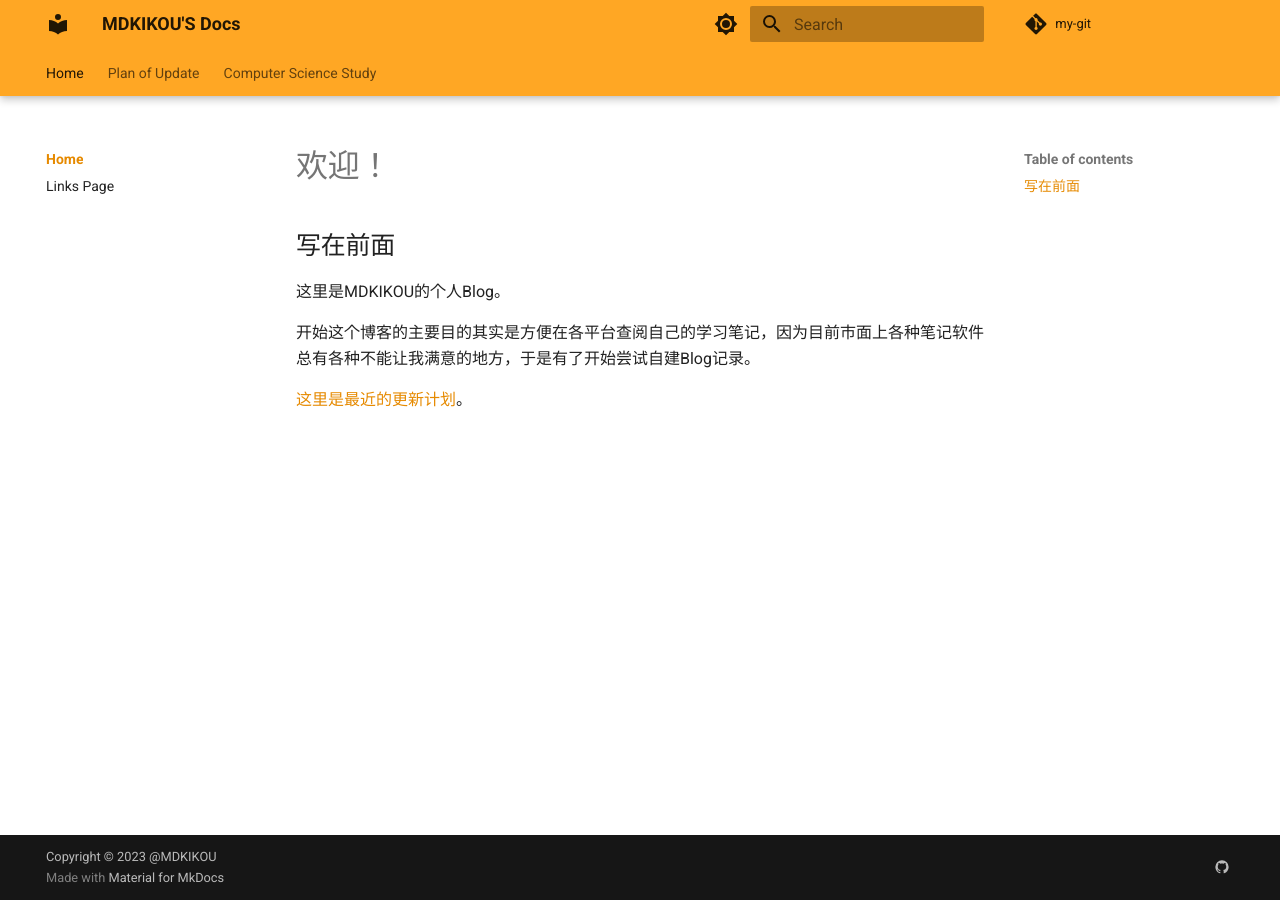
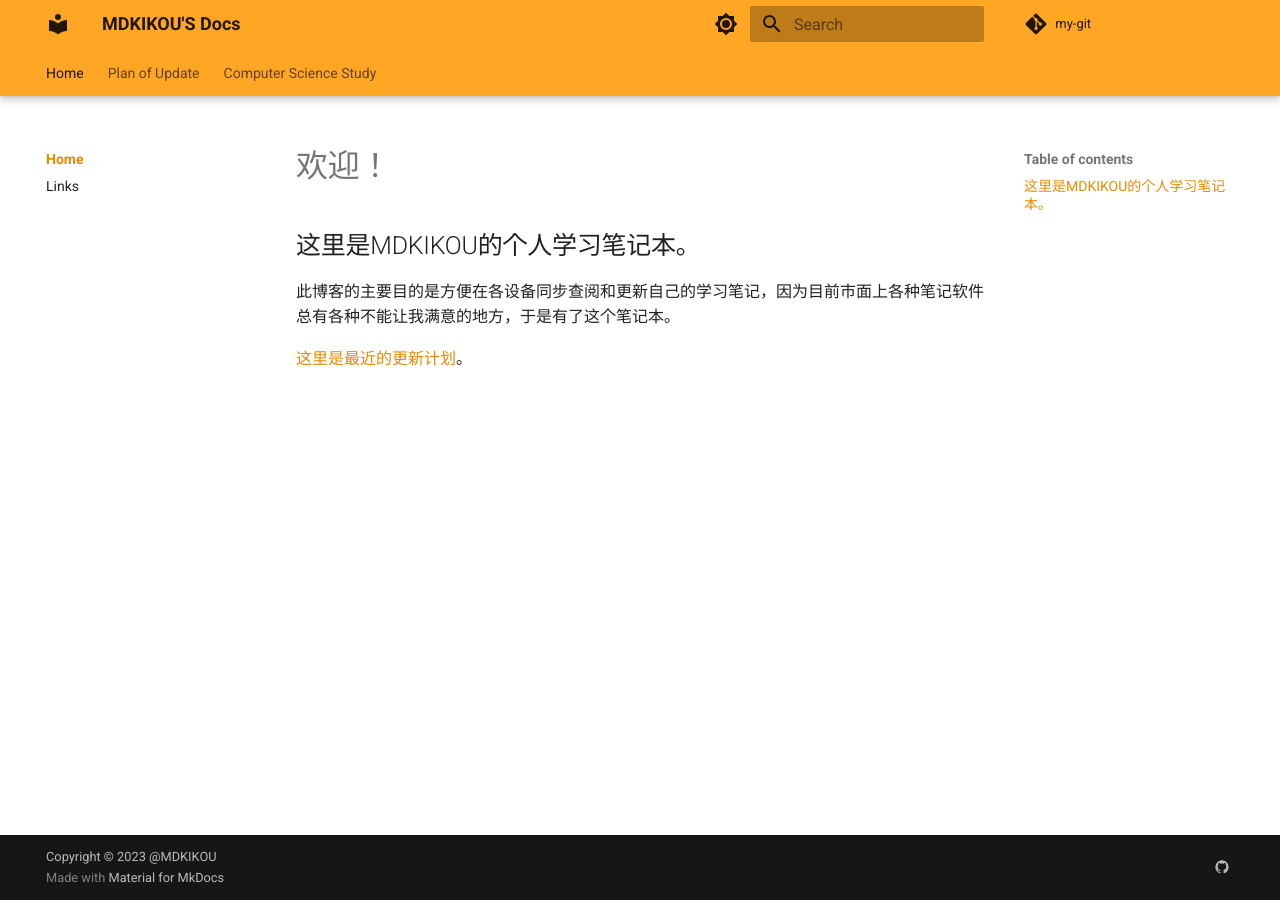
Before and after one commit to mdkikou/MK.MDKIKOU, an MkDocs documentation site: the page built from docs/index.md, in a window 1280 px wide. Built offline with MkDocs 1.6.1 and Material for MkDocs 9.7.7, drawn with Linux system fonts in a browser that asks for light colours; comment, search, counter and statistics services are not loaded; old or Windows-style settings are respelled for this version of MkDocs.

Commit message:
$ADDing intial documentation files

```diff
--- a/docs/index.md
+++ b/docs/index.md
@@ -1,9 +1,7 @@
 # 欢迎！
 
-## 写在前面
+## 这里是MDKIKOU的个人学习笔记本。
 
-这里是MDKIKOU的个人Blog。
-
-开始这个博客的主要目的其实是方便在各平台查阅自己的学习笔记，因为目前市面上各种笔记软件总有各种不能让我满意的地方，于是有了开始尝试自建Blog记录。
+此博客的主要目的是方便在各设备同步查阅和更新自己的学习笔记，因为目前市面上各种笔记软件总有各种不能让我满意的地方，于是有了这个笔记本。
 
 [这里是最近的更新计划](Plan\plan.md)。
--- a/mkdocs.yml
+++ b/mkdocs.yml
@@ -2,13 +2,13 @@ site_name: MDKIKOU'S Docs
 
 nav:
   - Home:
-    - Welcome Page : index.md
-    - Links Page : Link.md
+    - index.md
+    - Link.md
   - Plan of Update:
-    - Plan List: Plan\plan.md
+    - Plan\plan.md
   - Computer Science Study:
-    - Plan : Computer\CS61A\Plan.md
-    - Detail : Computer\CS61A\L01.md
+    - Computer\CS61A\Plan.md
+    - Computer\CS61A\L01.md
 
   #- FirstPage_name: source_test/page1.md
   #- SecendPage_name: source_test/page2.md
```
